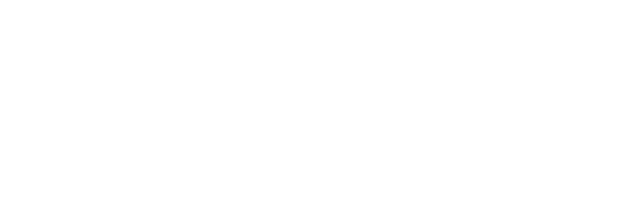
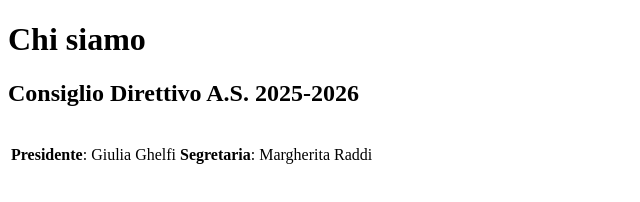
Before and after one commit to prof-Murtas/rotaract_rigotti, a plain HTML site: page pages/chiSiamo.html in a window 1280 px wide. Shown: the whole page, without its empty margins (0-640 px from the left). Drawn offline with Linux system fonts and the light colour scheme.

Commit message:
Started working on Chi siamo page

```diff
--- a/pages/chiSiamo.html
+++ b/pages/chiSiamo.html
@@ -6,6 +6,17 @@
     <title>Document</title>
 </head>
 <body>
-
+    <h1>Chi siamo</h1>
+    <h2>Consiglio Direttivo A.S. 2025-2026</h2>
+    <table>
+        <tr>
+            <td>
+                <div><p><b>Presidente</b>: Giulia Ghelfi</p></div>
+            </td>
+            <td>
+                <div><p><b>Segretaria</b>: Margherita Raddi</p></div>
+            </td>
+        </tr>
+    </table>
 </body>
 </html>
```
